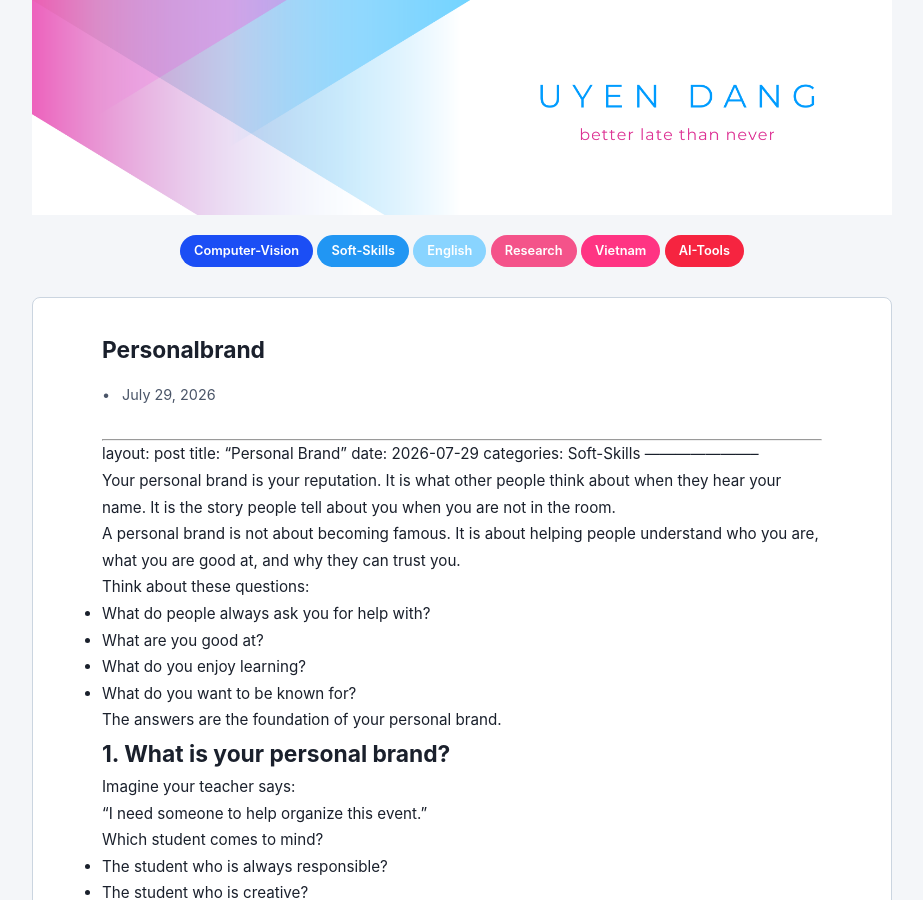
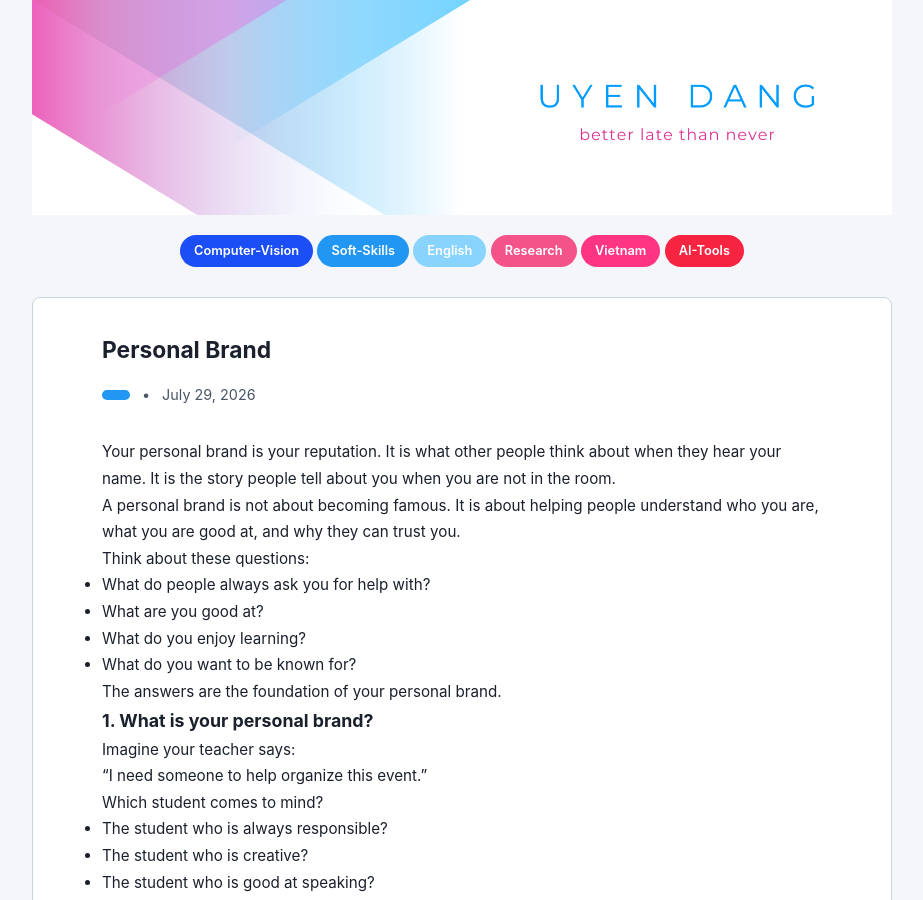
Before and after one commit to DangLeUyen/blog, a Jekyll site: the page built from _posts/2026-07-29-PersonalBrand.md, in a window 1280 px wide and 900 px high. Shown: the whole window, without its empty margins (178-1101 px from the left). Built offline with Jekyll 4.4.1, drawn with Linux system fonts in a browser that asks for light colours; our own code applies the rules of GitHub Pages for plain Markdown files.

Commit message:
Update headings to improve document structure

```diff
--- a/_posts/2026-07-29-PersonalBrand.md
+++ b/_posts/2026-07-29-PersonalBrand.md
@@ -3,7 +3,7 @@ layout: post
 title: "Personal Brand"
 date: 2026-07-29
 categories: Soft-Skills
------------------------
+---
 
 Your personal brand is your reputation. It is what other people think about when they hear your name. It is the story people tell about you when you are not in the room.
 
@@ -20,7 +20,7 @@ The answers are the foundation of your personal brand.
 
 <!--more-->
 
-## 1. What is your personal brand?
+### 1. What is your personal brand?
 
 Imagine your teacher says:
 
@@ -46,7 +46,7 @@ For example:
 
 Your personal brand is what people expect from you.
 
-### A simple formula
+#### A simple formula
 
 **Personal Brand = Skills + Personality + Values + Reputation**
 
@@ -57,11 +57,11 @@ For example:
 * **Values:** Honest, respectful, responsible
 * **Reputation:** Someone who always keeps promises
 
-## 2. How to build your personal brand
+### 2. How to build your personal brand
 
 Building a personal brand takes time. It is like planting a tree. You need to take care of it every day.
 
-### Step 1. Know yourself
+#### Step 1. Know yourself
 
 Start by understanding yourself.
 
@@ -76,7 +76,7 @@ Example:
 
 I love data, programmning, and AI. I decide I want people to know me as a Data Scientist.
 
-### Step 2. Learn useful skills
+#### Step 2. Learn useful skills
 
 A good personal brand is supported by real skills.
 
@@ -94,7 +94,7 @@ Example:
 
 I want to become a Data Scientist. I spend one hour each day learning Python and building small projects, another hour improving soft skills such as communication, problem-solving...
 
-### Step 3. Share what you learn
+#### Step 3. Share what you learn
 
 People cannot know what you can do if you never show it.
 
@@ -112,7 +112,7 @@ Example:
 
 Every Sunday, I write a short LinkedIn post about something new I learned in data science.
 
-### Step 4. Be consistent
+#### Step 4. Be consistent
 
 Consistency is more important than being perfect.
 
@@ -120,7 +120,7 @@ If you post one useful article every week for one year, people will begin to rem
 
 Small actions repeated many times create a strong reputation.
 
-### Step 5. Be kind and professional
+#### Step 5. Be kind and professional
 
 Your personal brand is also built by how you treat other people.
 
@@ -134,19 +134,19 @@ Good habits include:
 
 People remember how you make them feel.
 
-## 3. Example: Build a personal brand step by step
+### 3. Example: Build a personal brand step by step
 
 Let's imagine a university student named Sarah.
 
 She wants to become a data scientist.
 
-### Month 1: Learn
+#### Month 1: Learn
 
 Sarah learns Python and statistics.
 
 She practices coding every day.
 
-### Month 2: Build projects
+#### Month 2: Build projects
 
 She creates small projects, such as:
 
@@ -156,7 +156,7 @@ She creates small projects, such as:
 
 Each project helps her improve.
 
-### Month 3: Share her work
+#### Month 3: Share her work
 
 Sarah uploads her projects to GitHub.
 
@@ -168,7 +168,7 @@ She writes simple blog posts explaining:
 
 Now employers can see her work.
 
-### Month 4: Connect with people
+#### Month 4: Connect with people
 
 She joins technology clubs.
 
@@ -178,7 +178,7 @@ She asks questions and learns from experienced people.
 
 Networking helps her discover new opportunities.
 
-### Month 5: Keep improving
+#### Month 5: Keep improving
 
 Sarah continues learning.
 
@@ -190,7 +190,7 @@ After one year, people know Sarah as someone who enjoys solving problems with da
 
 That is her personal brand.
 
-## Tips for students
+### Tips for students
 
 You do not need to wait until you graduate to build your personal brand.
 
@@ -206,7 +206,7 @@ You can start today by:
 
 Remember, your personal brand is built one day at a time.
 
-## Common mistakes
+### Common mistakes
 
 Many people think a personal brand means becoming an internet celebrity.
 
@@ -224,7 +224,7 @@ Here are some common mistakes:
 
 A strong personal brand comes from real experience, continuous learning, and consistent actions.
 
-## Final Thoughts
+### Final Thoughts
 
 Your personal brand is one of your most valuable assets.
 
```
